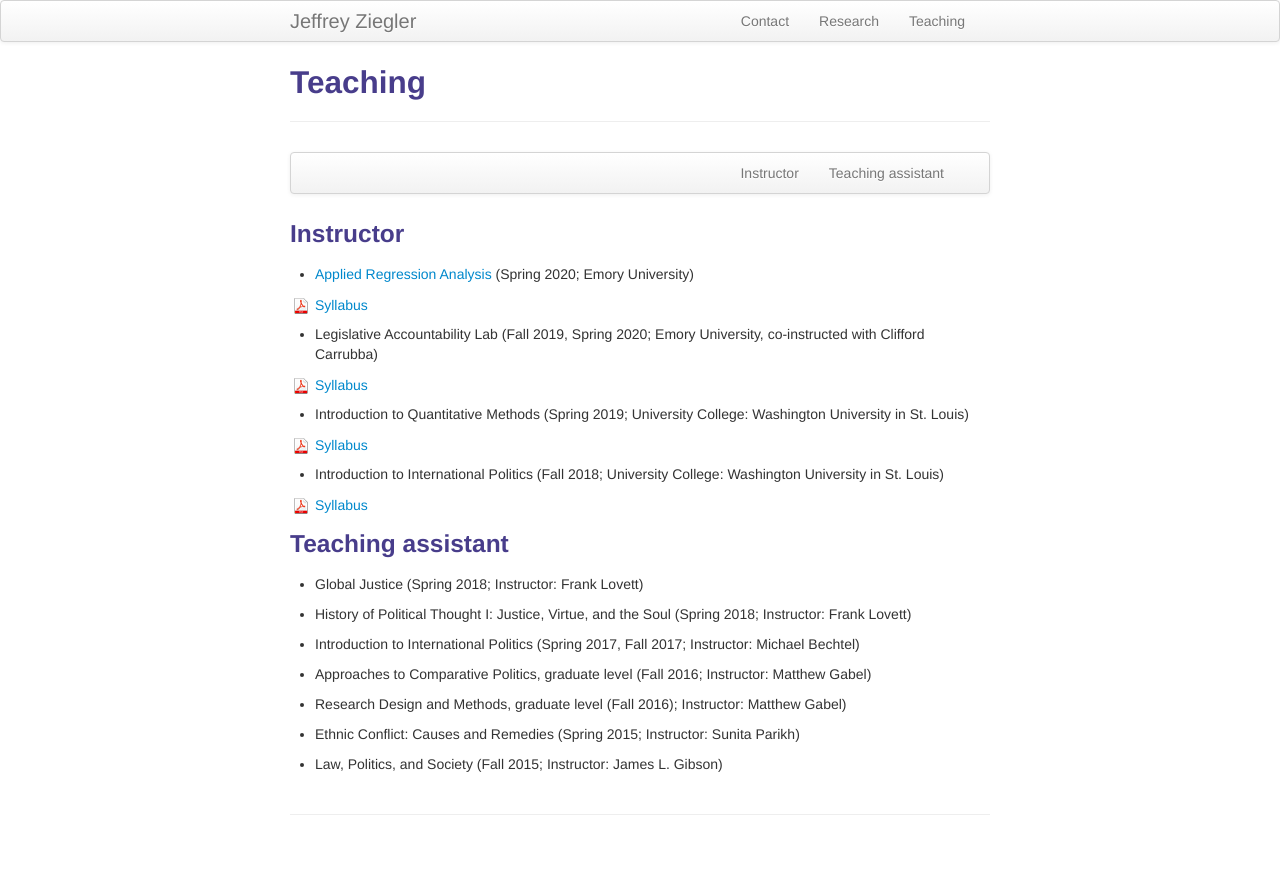
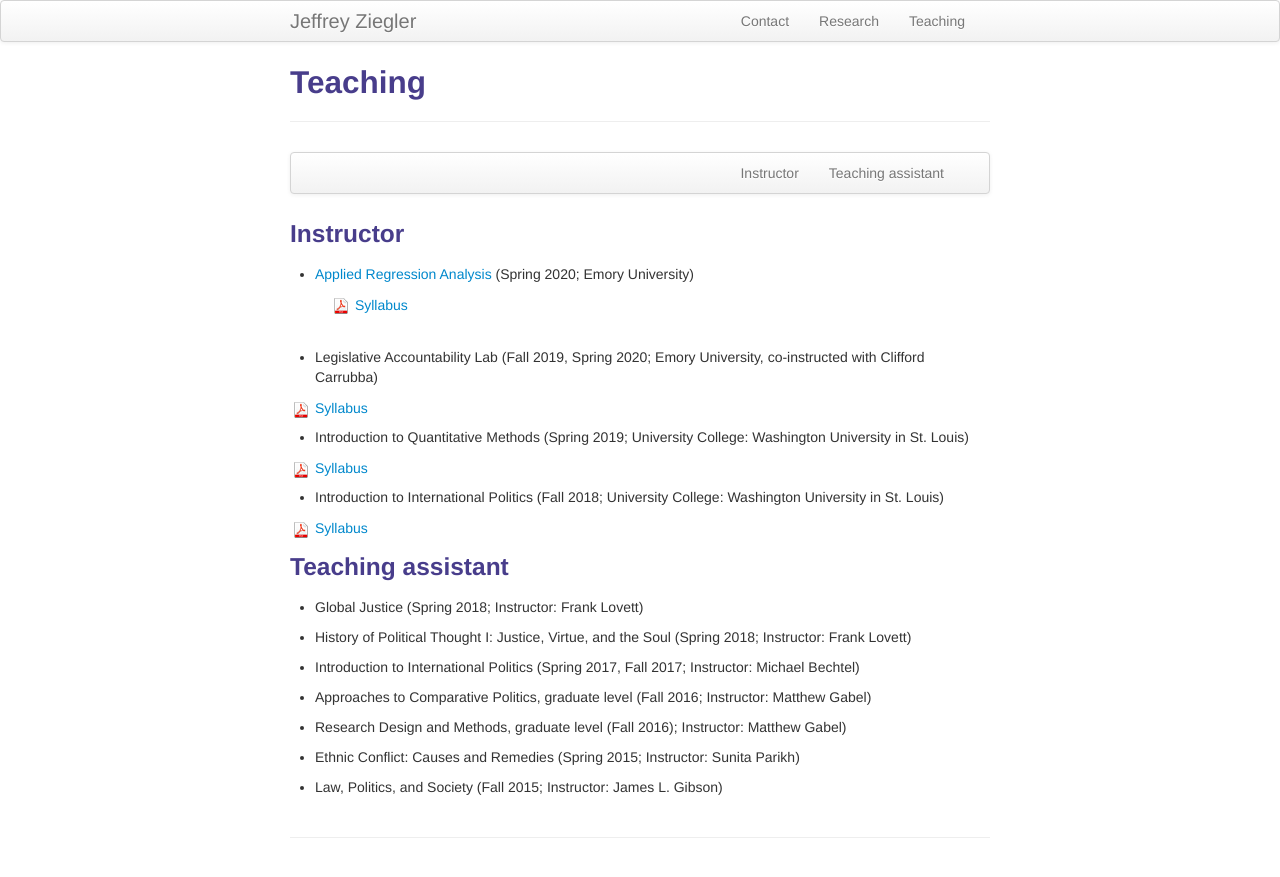
Before and after one commit to zieglerjef/zieglerjef.github.io, a Jekyll site: the page built from pages/teaching.md, in a window 1280 px wide. Shown: the top 877 px of the page. Built offline with Jekyll 4.4.1, drawn with Linux system fonts in a browser that asks for light colours.

Commit message:
Update teaching.md

```diff
--- a/pages/teaching.md
+++ b/pages/teaching.md
@@ -16,8 +16,7 @@ description: Jeff Ziegler's teaching
 
 - <a href="https://zieglerjef.github.io/pages/QTM200teachingMaterials/" target="_blank"> Applied Regression Analysis </a> (Spring 2020; Emory University)
 
-
-<table align="left">
+<table style="margin-left: 40px">
   <tr><td><a href="https://www.dropbox.com/s/qg5cjagr9upswt3/SyllabusQTM200Spring2020.pdf?dl=0" target="_blank"> <img src="icons16/pdf-icon.png" alt="hi" class="inline"/> Syllabus </a></td></tr>
 </table><br/>
 
```
